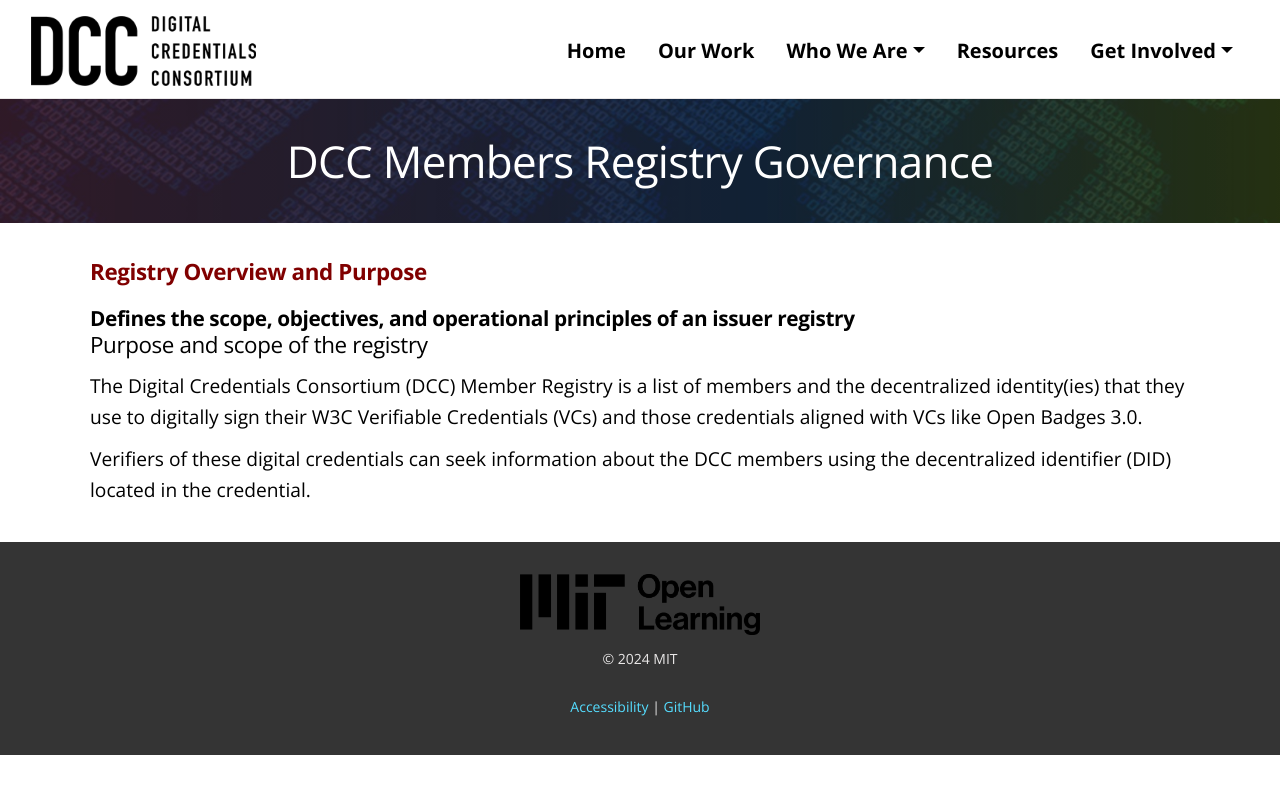
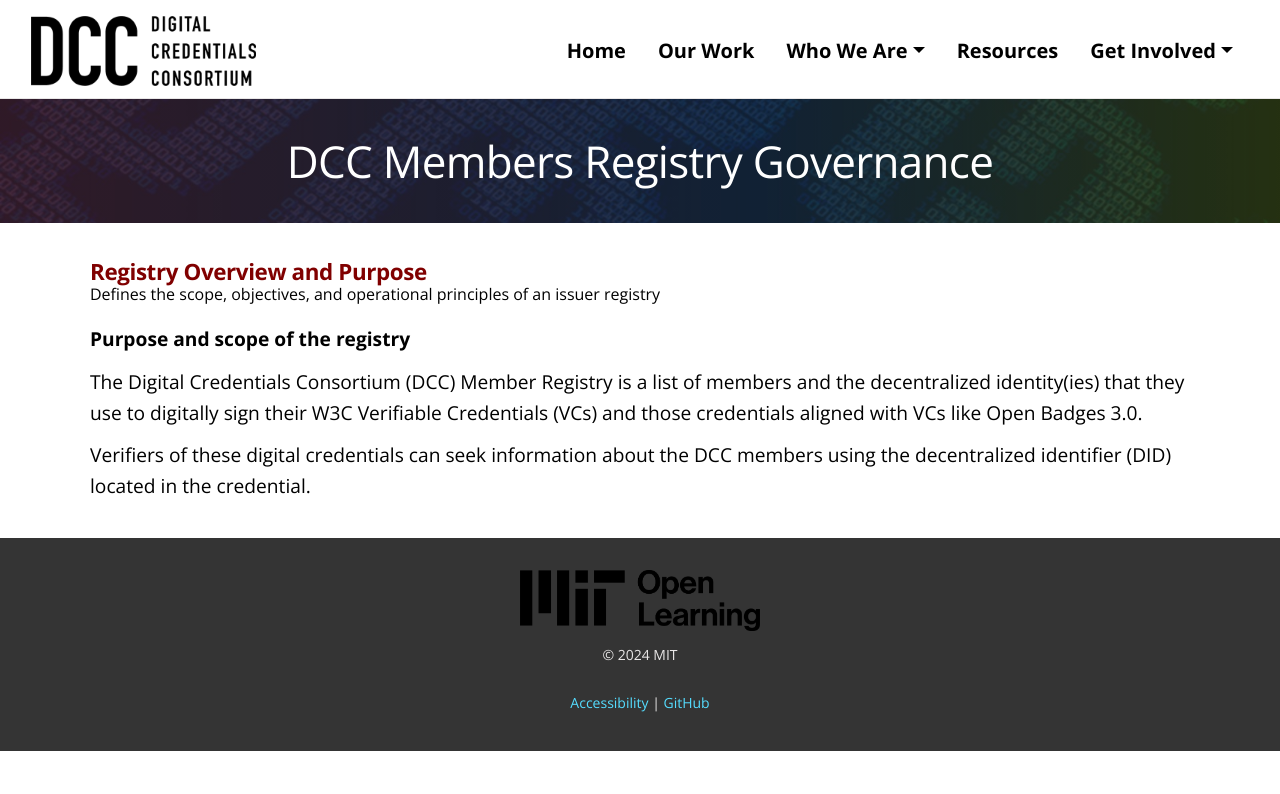
Before and after one commit to digitalcredentials/dcc-website, a Jekyll site: the page built from dcc-members-registry-governance.md, in a window 1280 px wide. Shown: the top 794 px of the page. Built offline with Jekyll 4.4.1, drawn with Linux system fonts in a browser that asks for light colours.

```diff
--- a/dcc-members-registry-governance.md
+++ b/dcc-members-registry-governance.md
@@ -6,12 +6,13 @@ title: DCC Members Registry Governance
 <div class="row">
 <div class="col-lg-12"  markdown="1">
 ## Registry Overview and Purpose
-### Defines the scope, objectives, and operational principles of an issuer registry
+###### Defines the scope, objectives, and operational principles of an issuer registry
 </div>
 </div>
 <div class="row">
 <div class="col-lg-12"  markdown="1">
-#### Purpose and scope of the registry
+
+**Purpose and scope of the registry**
 
 The Digital Credentials Consortium (DCC) Member Registry is a list of members and the decentralized identity(ies) that they use to digitally sign their W3C Verifiable Credentials (VCs) and those credentials aligned with VCs like Open Badges 3.0.
 
```
